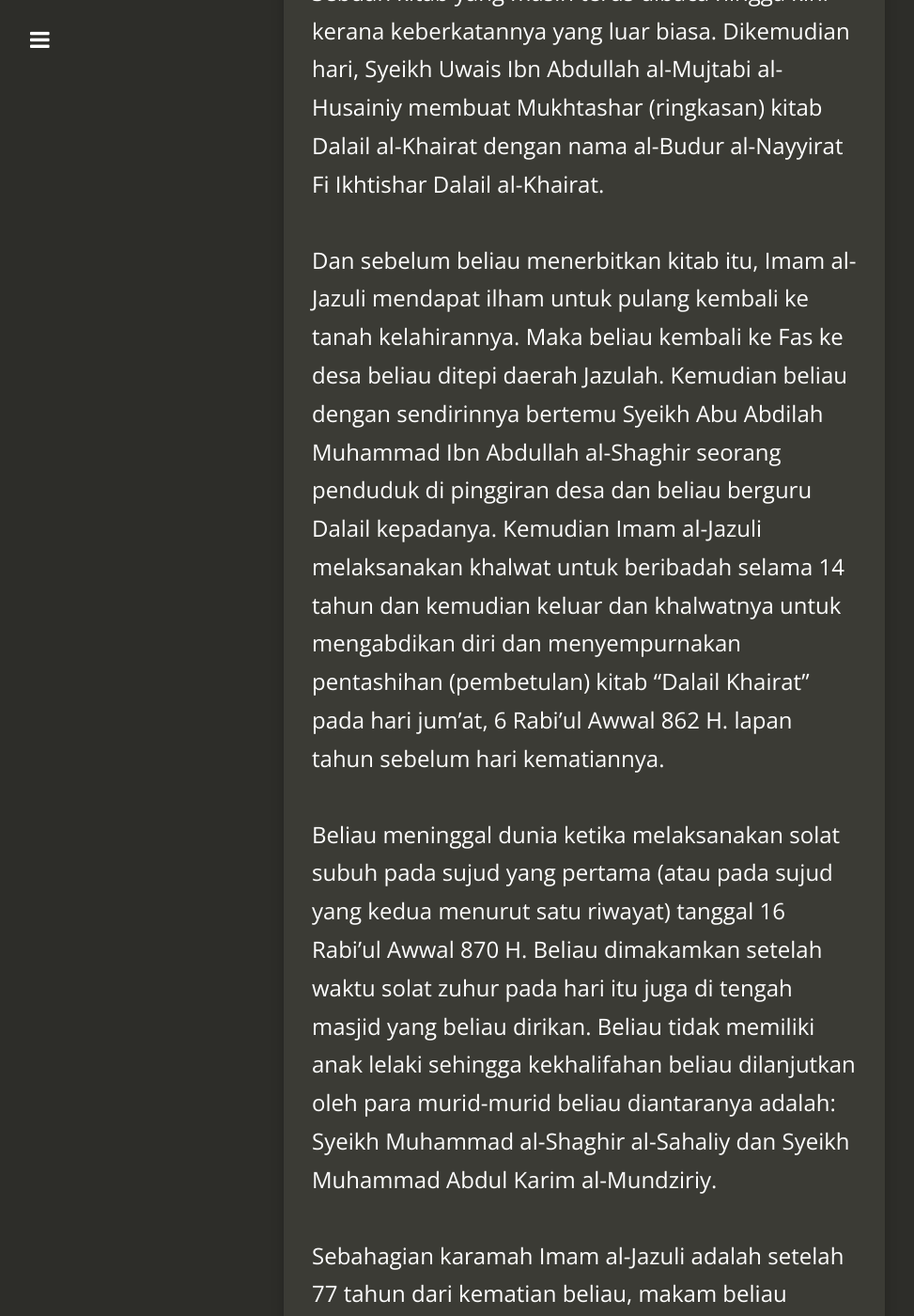
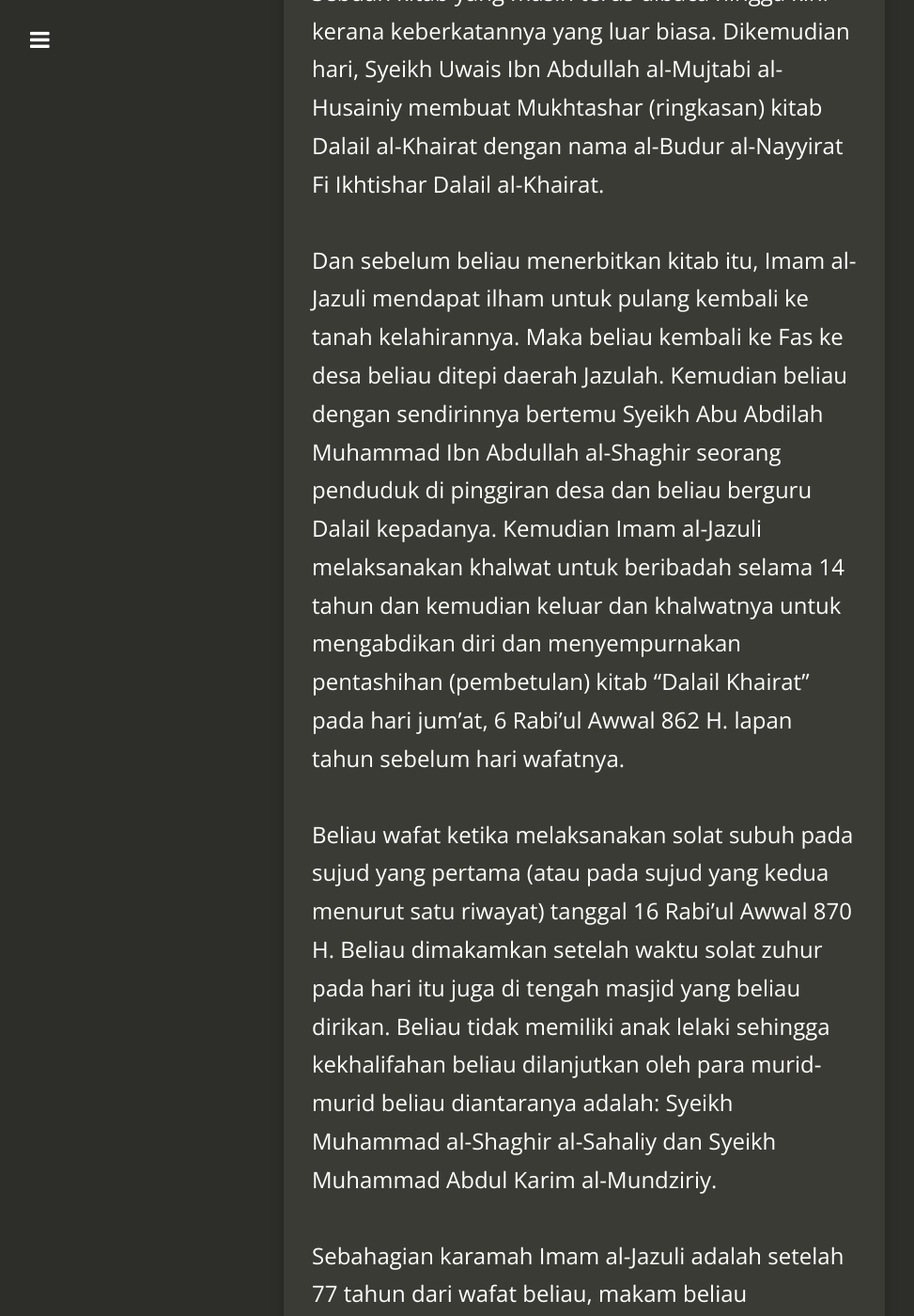
Before and after one commit to kedamaian/swsyafiq, a Jekyll site: the page built from _posts/2018-02-28-kisah-unik-imam-aljazuli.md, in a window 1280 px wide and 1400 px high, scrolled down 3709 px. Shown: the whole window at 94% size, without its empty margins (18-991 px from the left). Built offline with Jekyll 4.4.1, drawn with Linux system fonts in a browser that asks for light colours; nearby versions of some CDN libraries; comment, search, counter and statistics services are not loaded; some of the changed text lies outside the part shown.

Commit message:
Update 2018-02-28-kisah-unik-imam-aljazuli.md

```diff
--- a/_posts/2018-02-28-kisah-unik-imam-aljazuli.md
+++ b/_posts/2018-02-28-kisah-unik-imam-aljazuli.md
@@ -26,11 +26,11 @@ Setelah minum dan menunaikan wudhunya, Imam al-Jazuli pun berkata, “Wahai anak
 
 Setelah mendengar penuturan anak kecil itu, Imam Al Jazuli terus bernazar untuk menyusun sebuah kitab yang membahas tentang selawat untuk Nabi Muhammad. Kelak, setelah kitab tersebut selesai ditulisnya, kitab itu dinamainya Dalailul Khairat. Sebuah kitab yang masih terus dibaca hingga kini kerana keberkatannya yang luar biasa. Dikemudian hari, Syeikh Uwais Ibn Abdullah al-Mujtabi al-Husainiy membuat Mukhtashar (ringkasan) kitab Dalail al-Khairat dengan nama al-Budur al-Nayyirat Fi Ikhtishar Dalail al-Khairat.
 
-Dan sebelum beliau menerbitkan kitab itu, Imam al-Jazuli mendapat ilham untuk pulang kembali ke tanah kelahirannya. Maka beliau kembali ke Fas ke desa beliau ditepi daerah Jazulah. Kemudian beliau dengan sendirinnya bertemu Syeikh Abu Abdilah Muhammad Ibn Abdullah al-Shaghir seorang penduduk di pinggiran desa dan beliau berguru Dalail kepadanya. Kemudian Imam al-Jazuli melaksanakan khalwat untuk beribadah selama 14 tahun dan kemudian keluar dan khalwatnya untuk mengabdikan diri dan menyempurnakan pentashihan (pembetulan) kitab “Dalail Khairat” pada hari jum’at, 6 Rabi’ul Awwal 862 H. lapan tahun sebelum hari kematiannya.
+Dan sebelum beliau menerbitkan kitab itu, Imam al-Jazuli mendapat ilham untuk pulang kembali ke tanah kelahirannya. Maka beliau kembali ke Fas ke desa beliau ditepi daerah Jazulah. Kemudian beliau dengan sendirinnya bertemu Syeikh Abu Abdilah Muhammad Ibn Abdullah al-Shaghir seorang penduduk di pinggiran desa dan beliau berguru Dalail kepadanya. Kemudian Imam al-Jazuli melaksanakan khalwat untuk beribadah selama 14 tahun dan kemudian keluar dan khalwatnya untuk mengabdikan diri dan menyempurnakan pentashihan (pembetulan) kitab “Dalail Khairat” pada hari jum’at, 6 Rabi’ul Awwal 862 H. lapan tahun sebelum hari wafatnya.
 
-Beliau meninggal dunia ketika melaksanakan solat subuh pada sujud yang pertama (atau pada sujud yang kedua menurut satu riwayat) tanggal 16 Rabi’ul Awwal 870 H. Beliau dimakamkan setelah waktu solat zuhur pada hari itu juga di tengah masjid yang beliau dirikan. Beliau tidak memiliki anak lelaki sehingga kekhalifahan beliau dilanjutkan oleh para murid-murid beliau diantaranya adalah: Syeikh Muhammad al-Shaghir al-Sahaliy dan Syeikh Muhammad Abdul Karim al-Mundziriy.
+Beliau wafat ketika melaksanakan solat subuh pada sujud yang pertama (atau pada sujud yang kedua menurut satu riwayat) tanggal 16 Rabi’ul Awwal 870 H. Beliau dimakamkan setelah waktu solat zuhur pada hari itu juga di tengah masjid yang beliau dirikan. Beliau tidak memiliki anak lelaki sehingga kekhalifahan beliau dilanjutkan oleh para murid-murid beliau diantaranya adalah: Syeikh Muhammad al-Shaghir al-Sahaliy dan Syeikh Muhammad Abdul Karim al-Mundziriy.
 
-Sebahagian karamah Imam al-Jazuli adalah setelah 77 tahun dari kematian beliau, makam beliau dipindahkan dari kota Sus ke kota Marakisy, dan ternyata ketika jenazah beliau dikeluarkan dari kubur, keadaan jenazah itu masih utuh seperti ketika beliau dimakamkan. Rambut dan janggut beliau masih nampak bersih dan jelas seperti pada hari beliau dimakamkan. Makam beliau di Marakisy sering diziarahi oleh ramai orang.
+Sebahagian karamah Imam al-Jazuli adalah setelah 77 tahun dari wafat beliau, makam beliau dipindahkan dari kota Sus ke kota Marakisy, dan ternyata ketika jenazah beliau dikeluarkan dari kubur, keadaan jenazah itu masih utuh seperti ketika beliau dimakamkan. Rambut dan janggut beliau masih nampak bersih dan jelas seperti pada hari beliau dimakamkan. Makam beliau di Marakisy sering diziarahi oleh ramai orang.
 
 Sebahagian besar penziarah itu membaca kitab Dalail al-Khairat di sana, sehingga diharumi makam itu bau semerbak minyak misik yang amat harum kerana begitu banyak dibacakan selawat salam kepada Nabi Muhammad saw, para sahabat dan keluarga beliau. Kisah wangi semerbak itu adalah sebahagian dari sejarah yang lain tentang beliau bahawa para soleh dari berbagai penjuru dari masa ke masa senantiasa membaca dan mengamalkan kitab beliau iaitu Dalail al-Khairat.[1]
 
```
